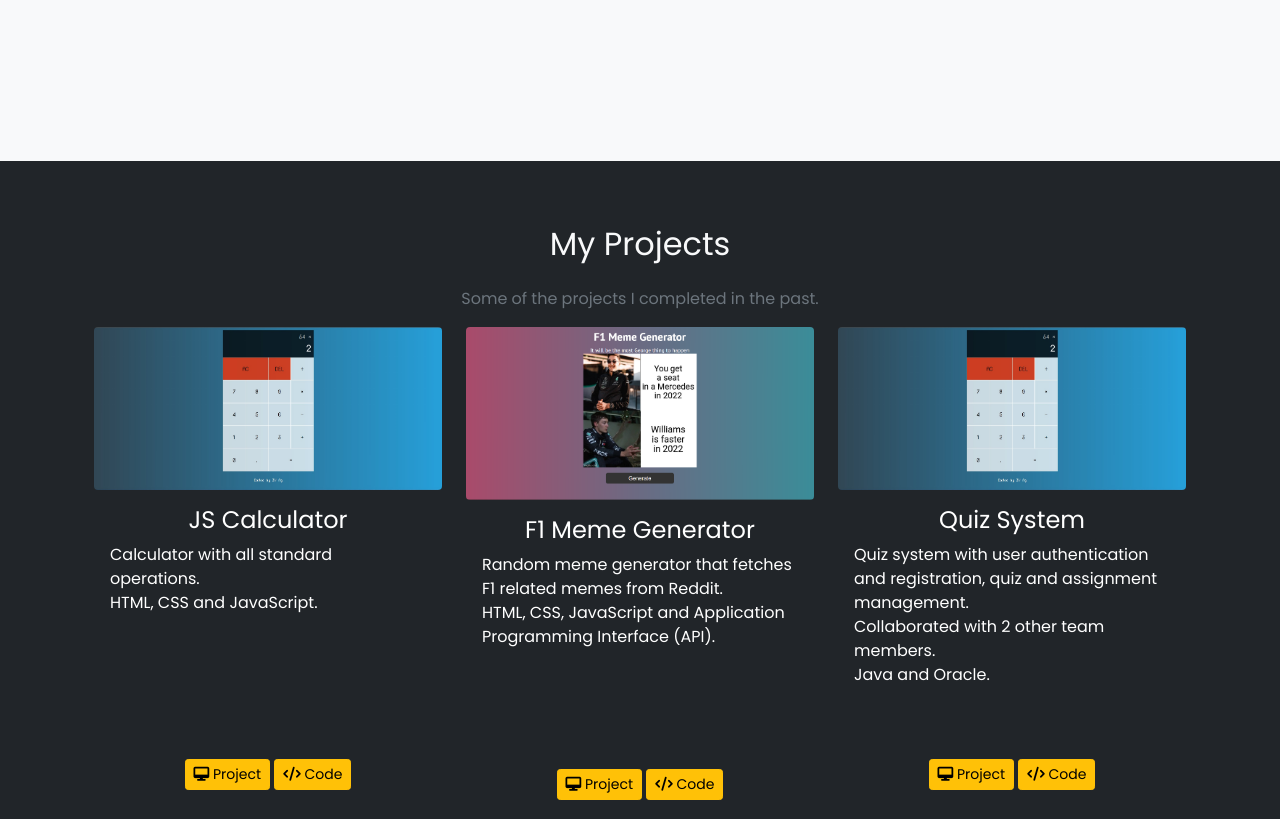
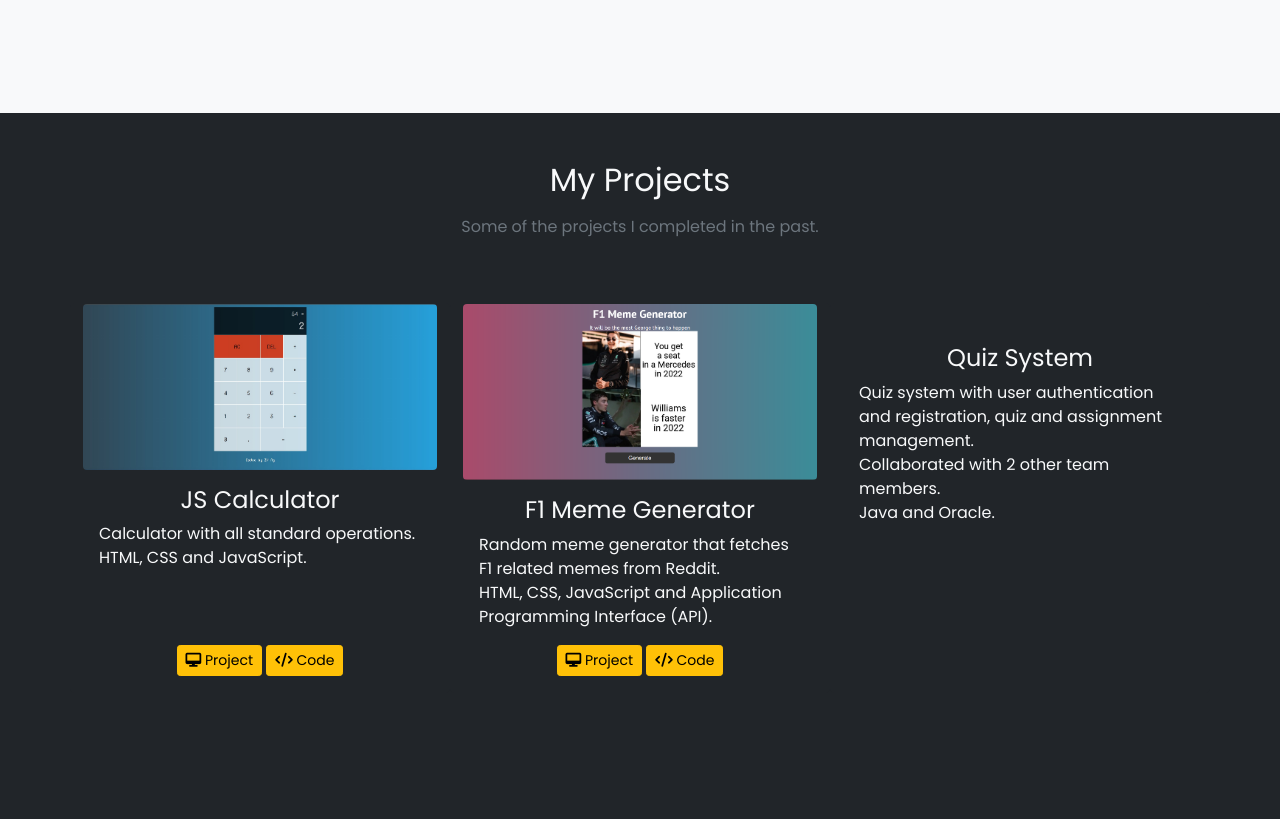
Before and after one commit to nicholas-ngzy/nicholas-ngzy.github.io, a plain HTML site: page index.html in a window 1280 px wide. Shown: the part 1487-2306 px from the top of the page. Drawn offline with nearby package versions, Linux system fonts and the light colour scheme; a web font is replaced by a local one.

Commit message:
fixed alignment issues

```diff
--- a/index.html
+++ b/index.html
@@ -68,7 +68,7 @@
         </div>
       </div>
     </section>
-    <section class="about bg-light py-3 mt-5 vh-100" id="about">
+    <section class="about bg-light vh-100" id="about">
       <div class="container">
         <h2 class="py-5 text-center">About Me</h2>
         <p class="width-70">
@@ -135,7 +135,7 @@
                 </div>
               </div>
             </div>
-            <div class="text-center m-5">
+            <div class="text-center mt-3 m-lg-5">
               <a href="/images/Resume-ZYNg.pdf" download="Resume-ZYNg">
                 <button type="button" class="btn btn-primary"><i class="fa-solid fa-file"></i> Download Resume</button>
               </a>
@@ -144,13 +144,13 @@
         </div>
       </div>
     </section>
-    <section class="project bg-dark text-light vh-100" id="project">
+    <section class="project bg-dark text-light text-center" id="project">
       <div class="container">
-        <h2 class="text-light text-center font-weight-bold py-3 mt-5">My Projects</h2>
-        <p class="text-center text-muted">Some of the projects I completed in the past.</p>
-        <div class="container text-white">
-          <div class="row text-center">
-            <div class="col-lg-4 col-md-12">
+        <h2 class="font-weight-bold pt-5 pb-2">My Projects</h2>
+        <p class="text-muted">Some of the projects I completed in the past.</p>
+        <div class="card-group py-5">
+          <div class="row">
+            <div class="card col-lg-4 col-12 bg-dark text-light border-dark">
               <div class="view overlay">
                 <img src="./images/JSCalculator.jpg" class="img-fluid rounded" alt="JS Calculator" />
               </div>
@@ -176,7 +176,7 @@
                 </div>
               </div>
             </div>
-            <div class="col-lg-4 col-md-12">
+            <div class="card col-lg-4 col-12 bg-dark text-light border-dark">
               <div class="view overlay">
                 <img src="./images/F1MemeGen.png" class="img-fluid rounded" alt="F1 Meme Generator" />
               </div>
@@ -199,9 +199,9 @@
                 </div>
               </div>
             </div>
-            <div class="col-lg-4 col-md-12">
+            <div class="card col-lg-4 col-12 bg-dark text-light border-dark">
               <div class="view overlay">
-                <img src="./images/JSCalculator.jpg" class="img-fluid rounded" alt="JS Calculator" />
+                <img src="" class="img-fluid rounded" alt="" />
               </div>
               <div class="card-body h-75 d-flex flex-column flex-1 m-0">
                 <h4 class="font-weight-bold">Quiz System</h4>
@@ -210,20 +210,14 @@
                   <li>Collaborated with 2 other team members.</li>
                   <li>Java and Oracle.</li>
                 </ul>
-                <div class="mt-auto">
-                  <a
-                    href="https://devnic-calculator.netlify.app/"
-                    target="_blank"
-                    class="btn btn-warning btn-sm mt-auto"
+                <!-- <div class="mt-auto">
+                  <a href="" target="_blank" class="btn btn-warning btn-sm mt-auto disabled"
                     ><i class="fa-solid fa-desktop"></i> Project</a
                   >
-                  <a
-                    href="https://github.com/nicholas-ngzy/calculator"
-                    target="_blank"
-                    class="btn btn-warning btn-sm mt-auto"
+                  <a href="" target="_blank" class="btn btn-warning btn-sm mt-auto disabled"
                     ><i class="fa-solid fa-code"></i> Code</a
                   >
-                </div>
+                </div> -->
               </div>
             </div>
           </div>
@@ -231,7 +225,7 @@
       </div>
     </section>
     <section class="contact bg-light" id="contact">
-      <div class="container my-4">
+      <div class="container py-4">
         <h2>Contact Me</h2>
         <p class="text-muted">I would love to hear more from you.</p>
         <form name="feedback" method="POST" data-netlify="true">
@@ -247,7 +241,7 @@
             <label for="message" class="form-label">Message</label>
             <textarea class="form-control" id="message" cols="30" rows="5" name="subject"></textarea>
           </div>
-          <div class="text-center m-5">
+          <div class="text-center mt-5 mb-3">
             <button class="btn btn-primary" type="submit"><i class="fa-solid fa-paper-plane"></i> Send</button>
           </div>
         </form>
--- a/style.css
+++ b/style.css
@@ -14,15 +14,15 @@
 .icon-link:hover {
   opacity: 0.6;
 }
+@media only screen and (min-width: 768px) {
+  .project {
+    height: 100vh;
+  }
+}
 /* body {
   padding-top: 56px;
 } */
-.intro,
-.project,
-.contact {
-  overflow: auto;
-  height: calc(100vh-56px);
-}
+
 /* home */
 .wrapper .dynamic-text {
   height: 1.5em;
```
